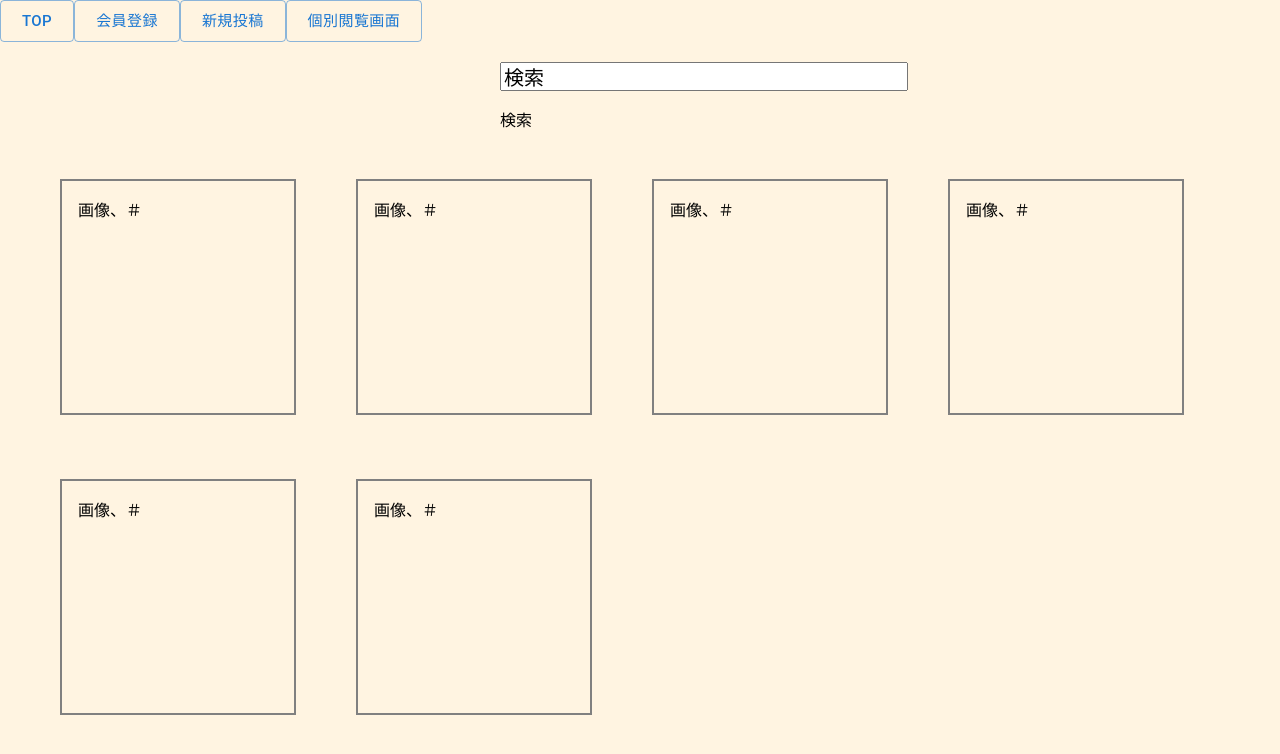
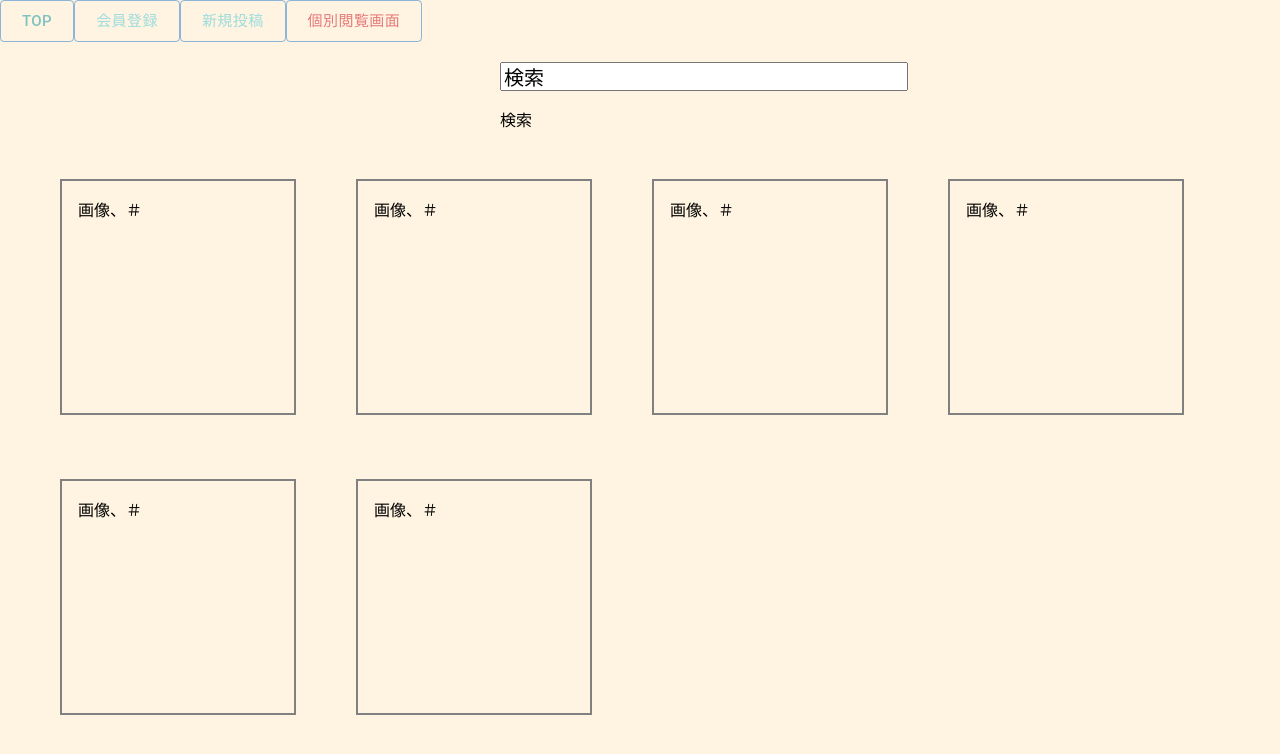
Before and after one commit to WaffleCollege/myway, a React (Create React App) app: page / in a window 1280 px wide. Shown: the top 754 px of the page. Built offline with nearby package versions, Linux system fonts and the light colour scheme.

Commit message:
色変更

```diff
--- a/src/App.css
+++ b/src/App.css
@@ -6,8 +6,3 @@
   padding:0 10px;
 
 }
-
-/* .app{
-  float:right;
-  display:inline-block;
-} */
--- a/src/App.js
+++ b/src/App.js
@@ -12,16 +12,16 @@ function App() {
 
     <BrowserRouter>
     <div className="app">
-      <Button variant="outlined" size="large" component={Link} to="/">
+      <Button sx={"color:#7EC2C2;"} variant="outlined" size="large" component={Link} to="/">
         TOP
       </Button>
-      <Button variant="outlined" size="large" component={Link} to="/SignUp_LogIn">
+      <Button sx={"color:#9DDCDC;"} variant="outlined" size="large" component={Link} to="/SignUp_LogIn">
         会員登録
       </Button>
-      <Button variant="outlined" size="large" component={Link} to="/post">
+      <Button sx={"color:#9DDCDC;"} variant="outlined" size="large" component={Link} to="/post">
         新規投稿
       </Button>
-      <Button variant="outlined" size="large" component={Link} to="/individual-display">
+      <Button sx={"color:#E67A7A;"} variant="outlined" size="large" component={Link} to="/individual-display">
         個別閲覧画面
       </Button>
         <Routes>
```
